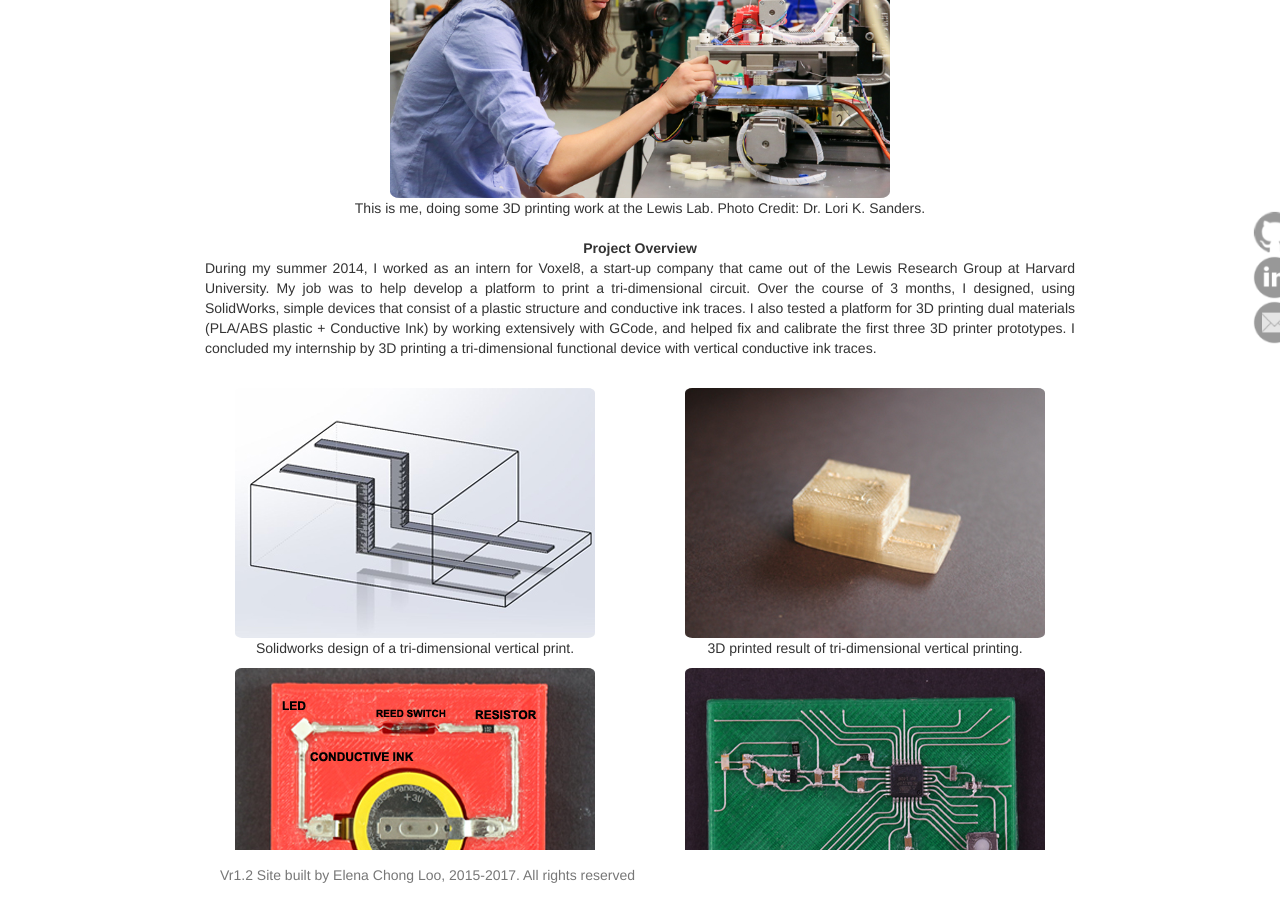
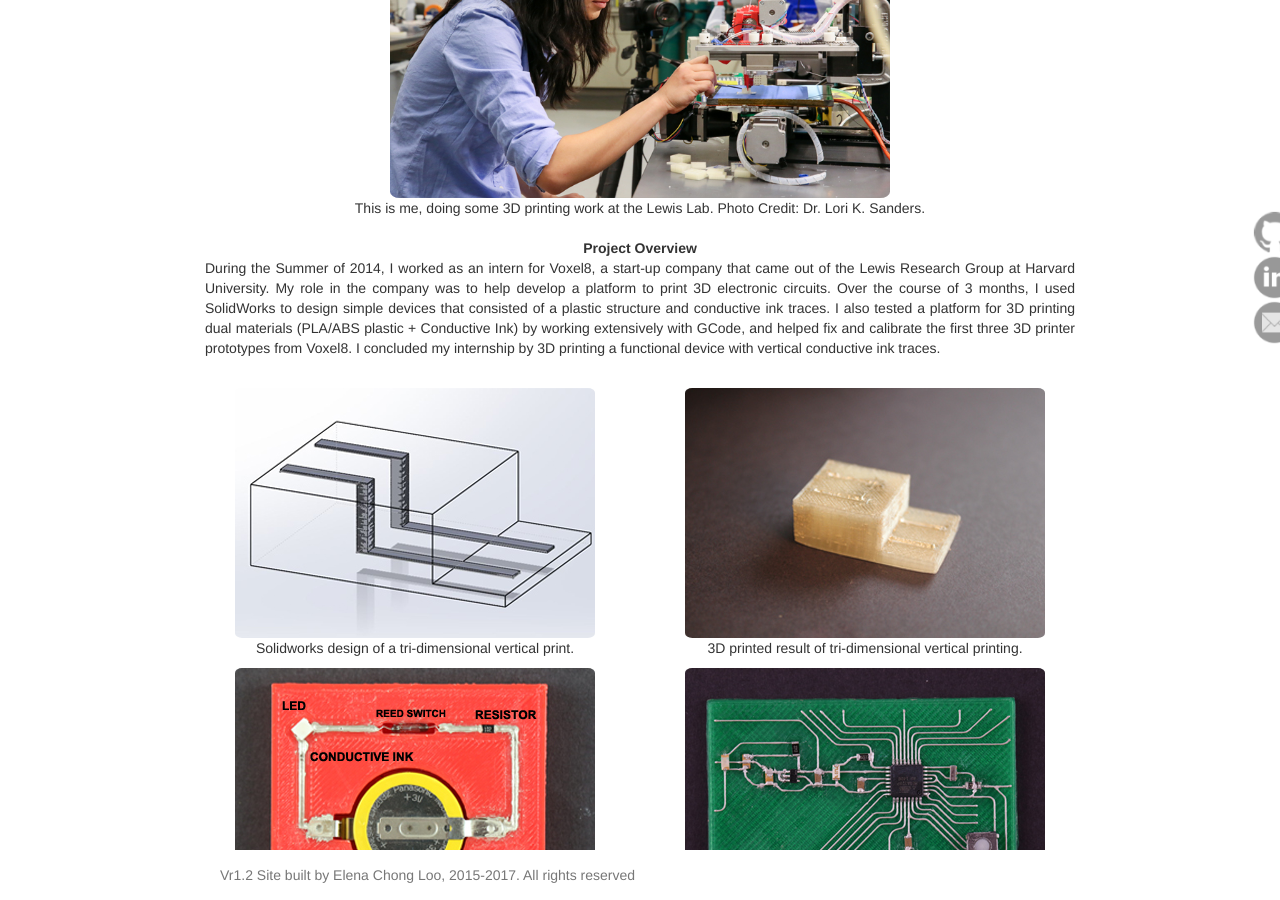
Before and after one commit to helenchg/elenachong.com, a Jekyll site: the page built from projects/3dprinting/index.html, in a window 1280 px wide and 900 px high, scrolled down 775 px. Built offline with Jekyll 4.4.1, drawn with Linux system fonts in a browser that asks for light colours; nearby versions of some CDN libraries.

Commit message:
grammar fixes to voxel8 page

```diff
--- a/projects/3dprinting/index.html
+++ b/projects/3dprinting/index.html
@@ -18,7 +18,7 @@ title: Voxel8
                  <strong>Project Overview</strong>
                  </div>
                  <p align="justify">
-            During my summer 2014, I worked as an intern for Voxel8, a start-up company that came out of the Lewis Research Group at Harvard University. My job was to help develop a platform to print a tri-dimensional circuit. Over the course of 3 months, I designed, using SolidWorks, simple devices that consist of a plastic structure and conductive ink traces. I also tested a platform for 3D printing dual materials (PLA/ABS plastic + Conductive Ink) by working extensively with GCode, and helped fix and calibrate the first three 3D printer prototypes. I concluded my internship by 3D printing a tri-dimensional functional device with vertical conductive ink traces.
+            During the Summer of 2014, I worked as an intern for Voxel8, a start-up company that came out of the Lewis Research Group at Harvard University. My role in the company was to help develop a platform to print 3D electronic circuits. Over the course of 3 months, I used SolidWorks to design simple devices that consisted of a plastic structure and conductive ink traces. I also tested a platform for 3D printing dual materials (PLA/ABS plastic + Conductive Ink) by working extensively with GCode, and helped fix and calibrate the first three 3D printer prototypes from Voxel8. I concluded my internship by 3D printing a functional device with vertical conductive ink traces.
 
                      </p>
                      <br>
```
